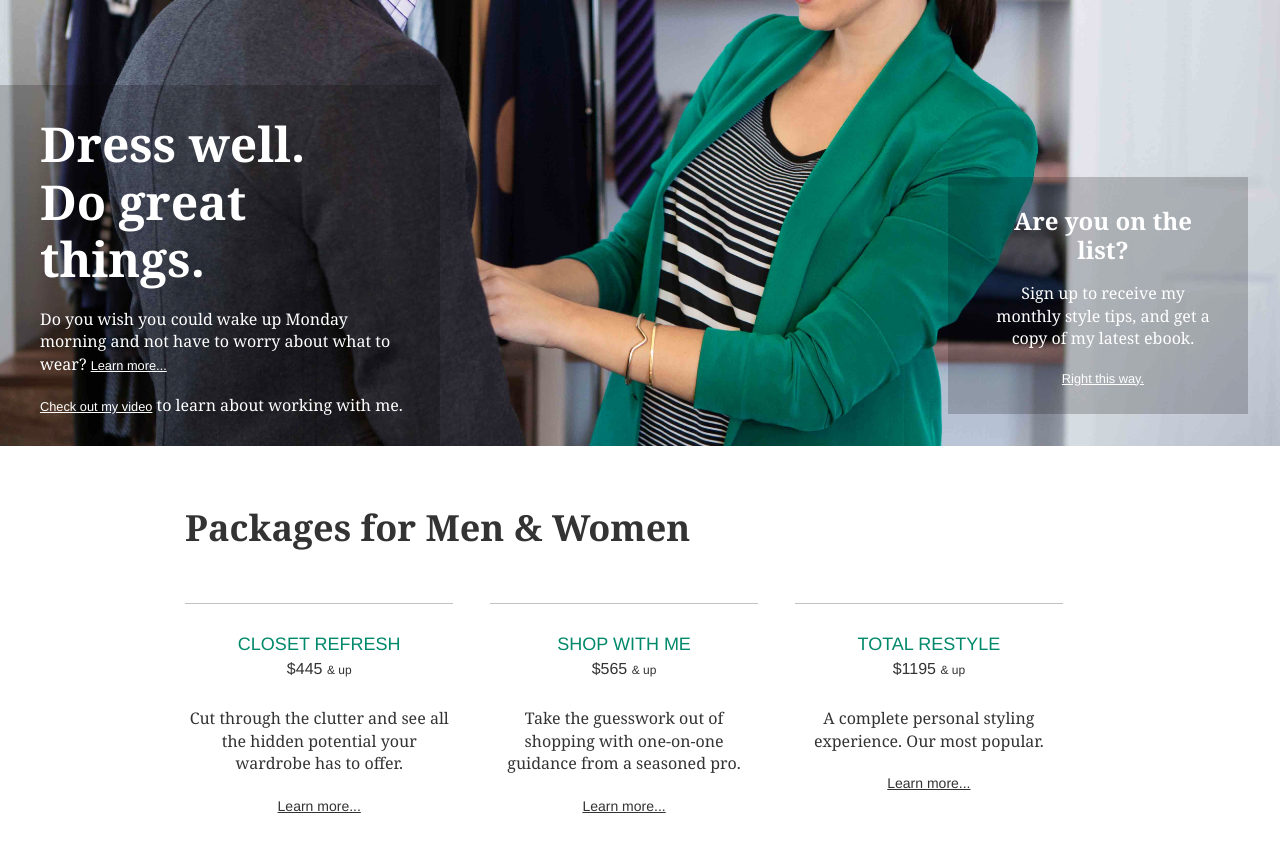
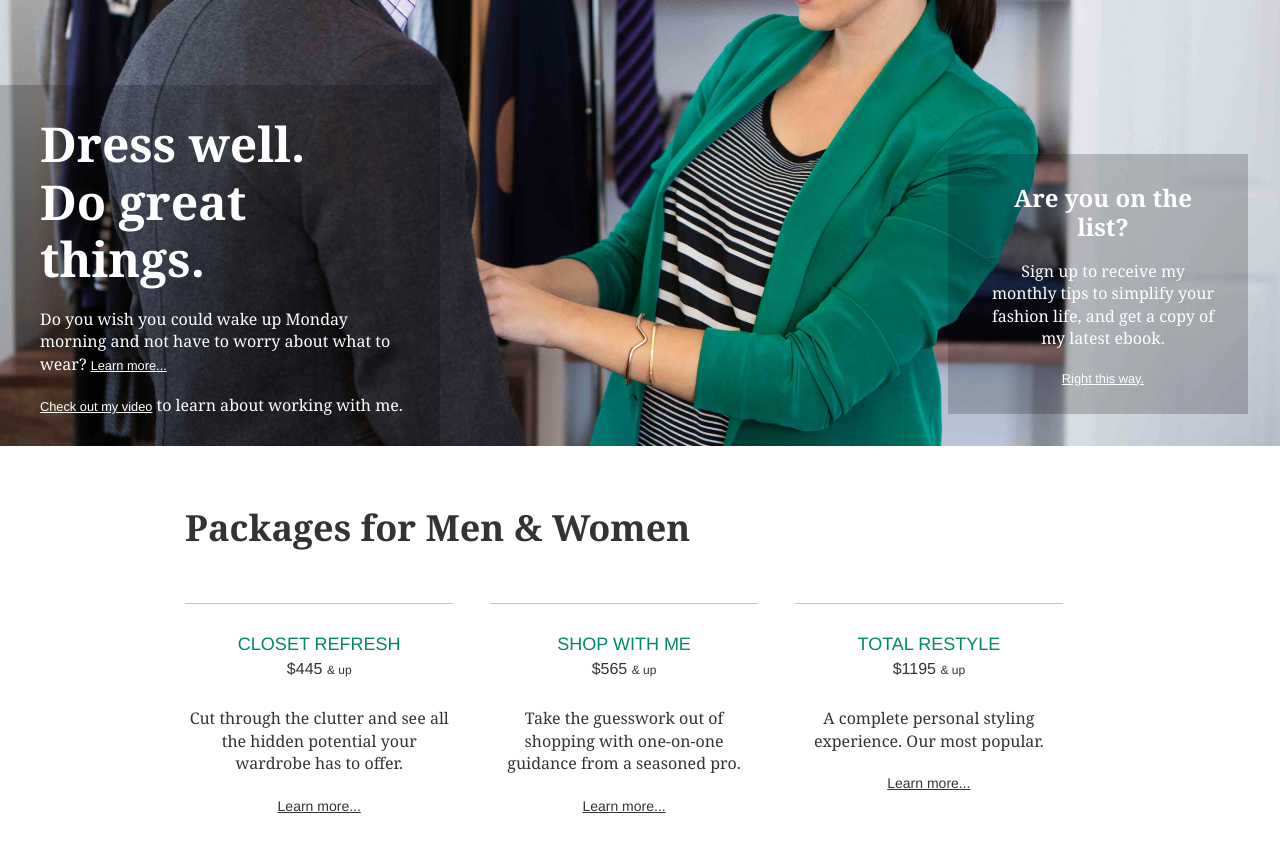
Before and after one commit to btaylor30/bryntaylor.com, a Jekyll site: the page built from index.html, in a window 1280 px wide and 900 px high, scrolled down 375 px. Shown: the top 852 px of the window. Built offline with Jekyll 4.4.1, drawn with Linux system fonts in a browser that asks for light colours; nearby versions of some CDN libraries; some web fonts are replaced; Markdown is read by kramdown in place of the engine named in the settings.

Commit message:
Updated index.html

```diff
--- a/index.html
+++ b/index.html
@@ -15,7 +15,7 @@
   </article>
   <aside class="book-callout">
     <h1>Are you on the list?</h1>
-    <p>Sign up to receive my monthly style tips, and get a copy of my latest ebook.</p>
+    <p>Sign up to receive my monthly tips to simplify your fashion life, and get a copy of my latest ebook.</p>
     <p><a href="http://therestylist.us2.list-manage.com/subscribe?u=af94a82e99e0b5bdf5a7d7a1e&id=eea1162356" target="_blank">Right this way.</a></p>
   </aside>
 </section>
```
